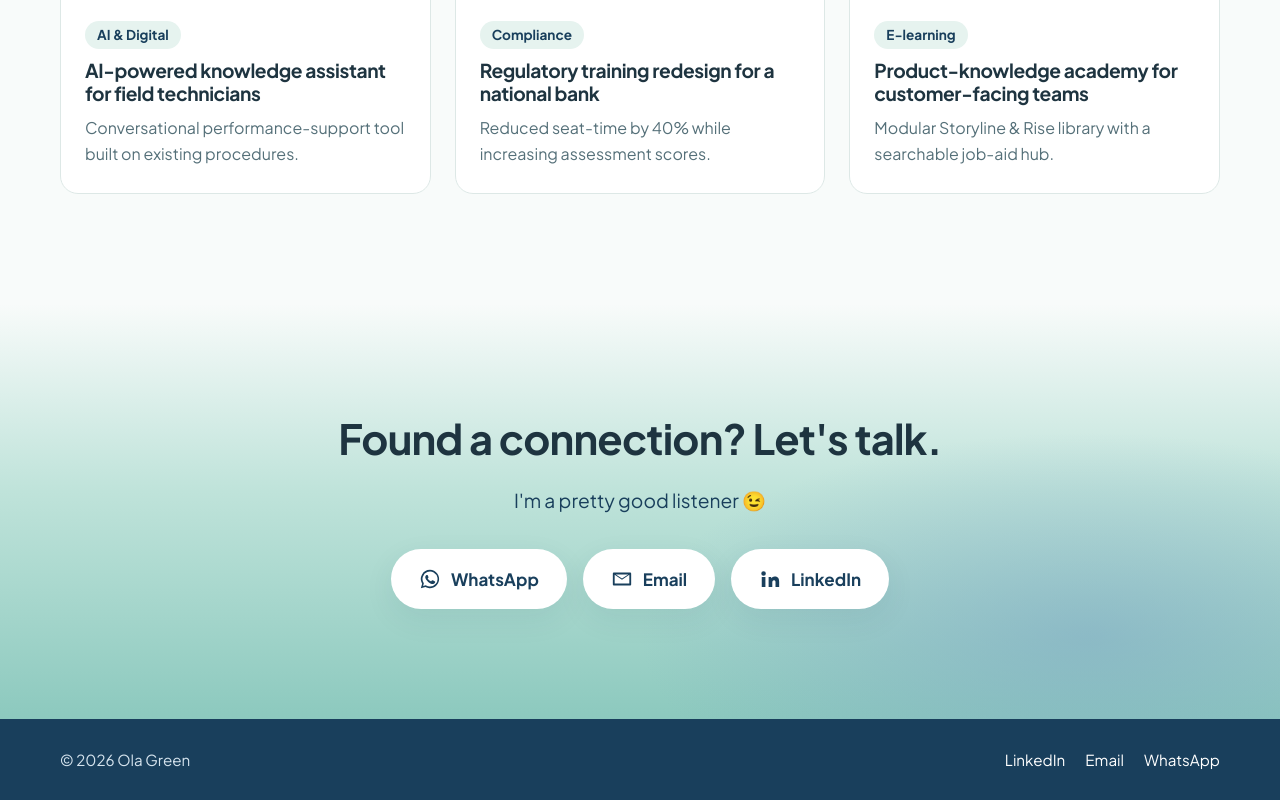
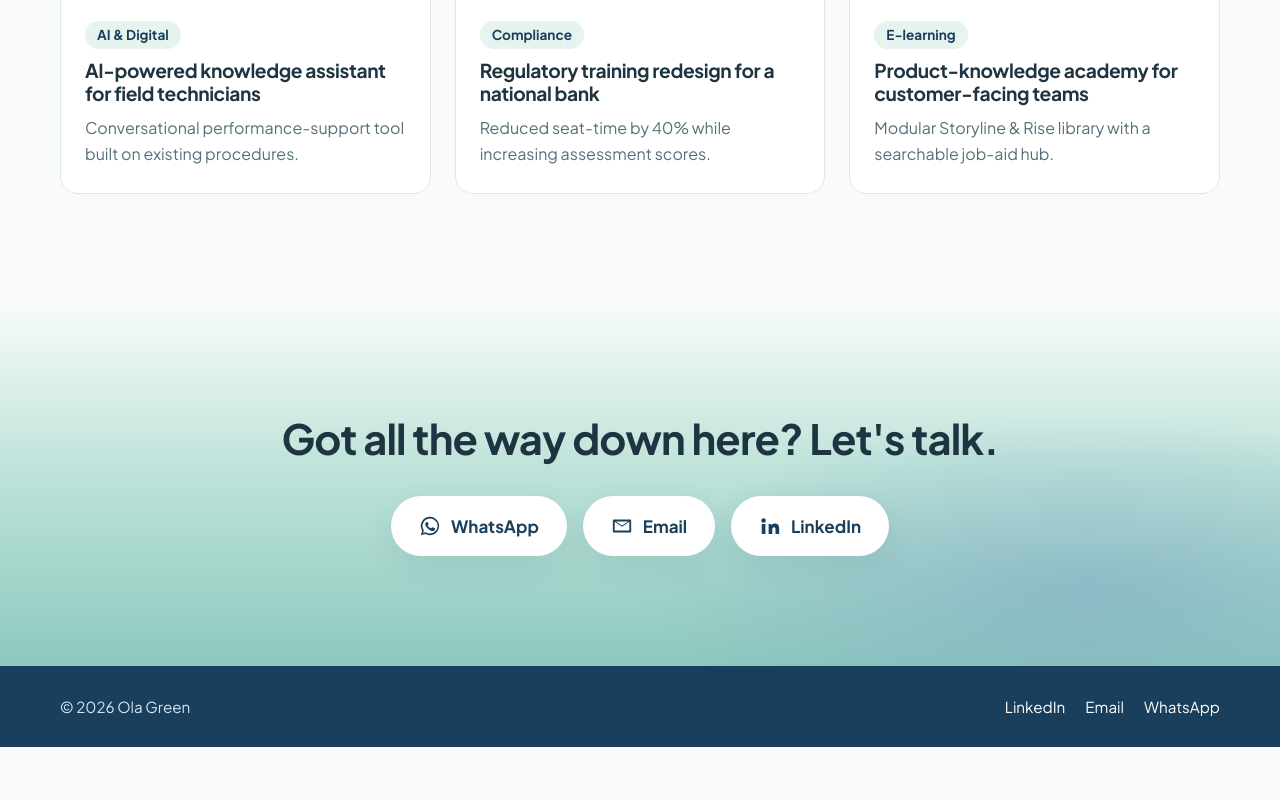
Before and after one commit to OlaGreen82/portfolio, a plain HTML site: page site/index.html in a window 1280 px wide. Shown: the part 3675-4475 px from the top of the page. After the commit the page ends 4422 px from the top, so only its background shows below. Drawn offline with Linux system fonts and the light colour scheme.

Commit message:
Contact: "Got all the way down here? Let's talk." heading, drop the listener line (#5)
Claude-Session: https://claude.ai/code/session_01Y8RqazMm7UAR8nRFJbhrsx

Co-authored-by: Claude <noreply@anthropic.com>

```diff
--- a/site/css/styles.css
+++ b/site/css/styles.css
@@ -398,7 +398,6 @@ p { margin: 0 0 1em; }
     linear-gradient(180deg, var(--paper), var(--aqua) 45%, var(--seaglass));
 }
 .contact-inner { text-align: center; max-width: 760px; }
-.contact .lead { margin-inline: auto; color: var(--teal-dark); }
 .contact-links { display: flex; flex-wrap: wrap; justify-content: center; gap: 16px; margin-top: 32px; }
 .contact-card {
   display: inline-flex; align-items: center; gap: 10px;
--- a/site/index.html
+++ b/site/index.html
@@ -114,7 +114,6 @@
     <section class="section contact" id="contact">
       <div class="container contact-inner reveal">
         <h2 data-t="contact.title"></h2>
-        <p class="lead" data-t="contact.text"></p>
         <div class="contact-links">
           <a class="contact-card js-whatsapp" target="_blank" rel="noopener">
             <svg viewBox="0 0 24 24" aria-hidden="true"><path d="M12 2a10 10 0 0 0-8.6 15.1L2 22l5-1.3A10 10 0 1 0 12 2zm0 18.2a8.2 8.2 0 0 1-4.2-1.2l-.3-.2-3 .8.8-2.9-.2-.3A8.2 8.2 0 1 1 12 20.2zm4.5-6.1c-.2-.1-1.5-.7-1.7-.8-.2-.1-.4-.1-.6.1l-.8 1c-.1.2-.3.2-.5.1a6.7 6.7 0 0 1-3.3-2.9c-.2-.4.2-.4.7-1.3.1-.2 0-.3 0-.4l-.8-1.9c-.2-.5-.4-.4-.6-.4h-.5a1 1 0 0 0-.7.3 3 3 0 0 0-.9 2.2 5.2 5.2 0 0 0 1.1 2.7 11.8 11.8 0 0 0 4.5 4c1.7.7 2.3.8 3.2.6a2.7 2.7 0 0 0 1.8-1.3 2.2 2.2 0 0 0 .2-1.3c-.1-.1-.3-.2-.5-.3z"/></svg>
--- a/site/js/content.js
+++ b/site/js/content.js
@@ -84,8 +84,7 @@ window.SITE_CONTENT = {
       ]
     },
     contact: {
-      title: "Found a connection? Let's talk.",
-      text: "I'm a pretty good listener 😉",
+      title: "Got all the way down here? Let's talk.",
       whatsapp: "WhatsApp",
       email: "Email",
       linkedin: "LinkedIn"
@@ -142,8 +141,7 @@ window.SITE_CONTENT = {
       ]
     },
     contact: {
-      title: "מצאתם חיבור? בואו נדבר.",
-      text: "אני טובה בלהקשיב 😉",
+      title: "הגעתם עד לכאן? בואו נדבר.",
       whatsapp: "וואטסאפ",
       email: "אימייל",
       linkedin: "לינקדאין"
```
